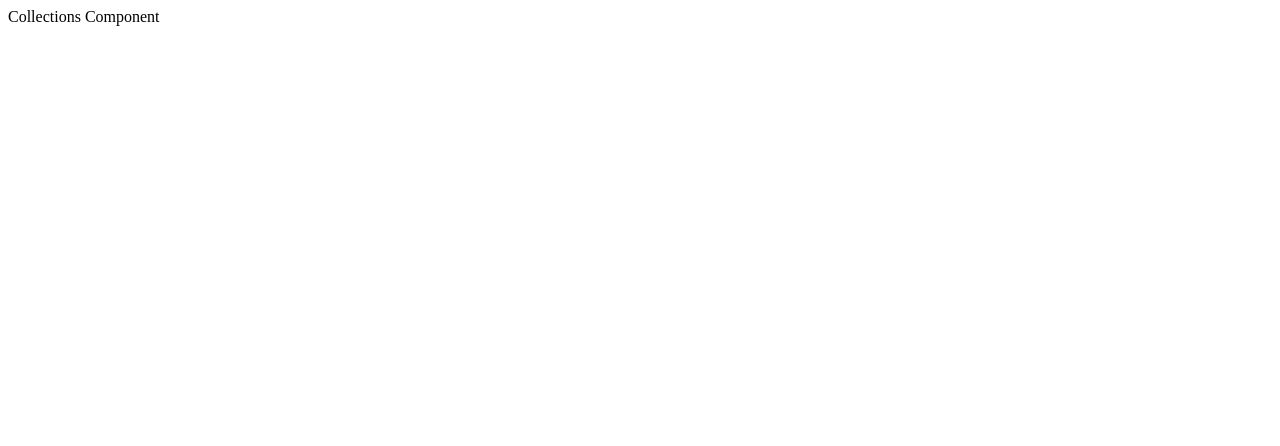
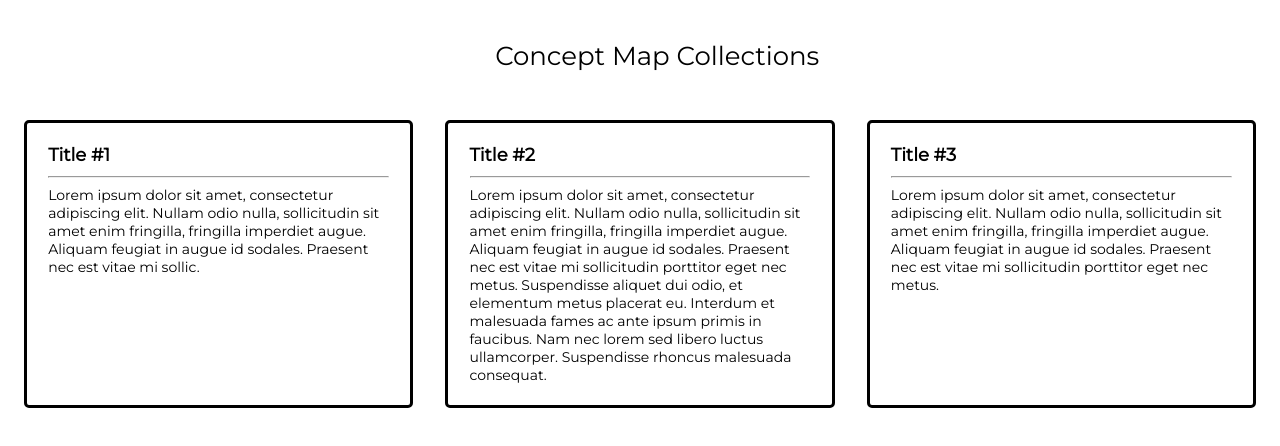
Before and after one commit to Kytlin/Concept-Map-Creator-v2, a React app: page / in a window 1280 px wide. Shown: the top 446 px of the page. Built offline with nearby package versions, Linux system fonts and the light colour scheme.

Commit message:
Setup Grid Layout

```diff
--- a/package.json
+++ b/package.json
@@ -15,6 +15,7 @@
   "dependencies": {
     "dotenv": "^9.0.0",
     "express": "^4.17.1",
+    "node-sass": "^5.0.0",
     "react": "^17.0.2",
     "react-dom": "^17.0.2",
     "react-router-dom": "^5.2.0"
@@ -24,7 +25,12 @@
     "@babel/preset-env": "^7.14.1",
     "@babel/preset-react": "^7.13.13",
     "babel-loader": "^8.2.2",
+    "css-loader": "^5.2.4",
     "html-webpack-plugin": "^5.3.1",
+    "mini-css-extract-plugin": "^1.6.0",
+    "sass": "^1.32.12",
+    "sass-loader": "^11.0.1",
+    "style-loader": "^2.0.0",
     "webpack-cli": "^4.7.0",
     "webpack-dev-server": "^3.11.2"
   }
--- a/src/App.js
+++ b/src/App.js
@@ -3,6 +3,7 @@ import {BrowserRouter as Router, Switch, Route} from 'react-router-dom';
 import UpdateCollection from './components/updateCollection.jsx';
 import CollectionDetail from './components/collectionDetail.jsx';
 import Collections from './components/collections.jsx';
+import './styles/main.scss';
 
 const App = (() => {
     return (
--- a/src/components/collections.jsx
+++ b/src/components/collections.jsx
@@ -1,9 +1,40 @@
-import React from 'react'
+import React from 'react';
 
 const collections = () => {
-    return (
-        <div>Collections Component</div>
-    )
+    return (<>
+        <div className="grid">
+            <div className="title">Concept Map Collections</div>
+            <div className="card">
+                <div className="subtitle">Title #1</div>
+                <hr></hr>
+                <div className="summary">Lorem ipsum dolor sit amet, consectetur adipiscing elit.
+                Nullam odio nulla, sollicitudin sit amet enim fringilla,
+                fringilla imperdiet augue. Aliquam feugiat in augue id sodales.
+                Praesent nec est vitae mi sollic.</div>
+            </div>
+            <div className="card">
+                <div className="subtitle">Title #2</div>
+                <hr></hr>
+                <div className="summary">Lorem ipsum dolor sit amet, consectetur adipiscing elit.
+                Nullam odio nulla, sollicitudin sit amet enim fringilla,
+                fringilla imperdiet augue. Aliquam feugiat in augue id sodales.
+                Praesent nec est vitae mi sollicitudin porttitor eget nec metus.
+                Suspendisse aliquet dui odio, et elementum metus placerat eu.
+                Interdum et malesuada fames ac ante ipsum primis in faucibus.
+                Nam nec lorem sed libero luctus ullamcorper. Suspendisse rhoncus
+                malesuada consequat.</div>
+            </div>
+            <div className="card">
+                <div className="subtitle">Title #3</div>
+                <hr></hr>
+                <div className="summary">Lorem ipsum dolor sit amet, consectetur adipiscing elit.
+                Nullam odio nulla, sollicitudin sit amet enim fringilla,
+                fringilla imperdiet augue. Aliquam feugiat in augue id sodales.
+                Praesent nec est vitae mi sollicitudin porttitor eget nec metus.
+                </div>
+            </div>
+        </div>
+    </>)
 }
 
 export default collections
--- /dev/null
+++ b/src/styles/main.scss
@@ -0,0 +1,38 @@
+@import url(https://fonts.googleapis.com/css2?family=Montserrat&display=swap);
+
+* {
+    font-family: Montserrat, sans-serif;
+}
+
+// CONTENT
+
+.grid {
+    display: grid;
+    grid-template-columns: repeat(3, 1fr);
+}
+
+.title {
+    margin: 2rem 2rem;
+    padding-left: 2ch;
+    grid-column: 1 / 4;
+    align-self: center;
+    justify-self: center;
+    font-size: 26px;
+}
+
+.card {
+    border: 3px solid black;
+    border-radius: 5px;
+    padding: 2ch;
+    margin: 1rem;
+}
+
+.subtitle {
+    margin-bottom: 10px;
+    font-weight: 700;
+    font-size: 18px;
+}
+
+.summary {
+    font-size: 14px;
+}
--- a/webpack.config.js
+++ b/webpack.config.js
@@ -1,7 +1,13 @@
 const HtmlWebPackPlugin = require("html-webpack-plugin");
+const MiniCssExtractPlugin = require("mini-css-extract-plugin");
 const path = require('path');
 
-module.exports = {
+module.exports = function(_env, argv) {
+    const isProduction = argv.mode === "production";
+    const isDevelopment = !isProduction;
+
+    return {
+        devtool: isDevelopment && "inline-source-map",
         entry: './src/index.js',
         output: {
             path: path.join(__dirname, 'dist'),
@@ -15,6 +21,16 @@ module.exports = {
         module: {
             rules: [
                 {
+                    test: /\.s?css$/,
+                    use: [isProduction ? MiniCssExtractPlugin.loader :
+                        'style-loader', 'css-loader', {
+                            loader: "sass-loader",
+                            options: {
+                            implementation: require("sass"),
+                            },
+                        }]
+                },
+                {
                     test: /\.jsx?$/,
                     exclude: /node_modules/,
                     use: {
@@ -26,4 +42,8 @@ module.exports = {
         devServer: {
             historyApiFallback: true,
         },
+        resolve: {
+            extensions: ['', '.js', '.jsx'],
+        }
+    }
 };
```
Also changed, not shown: 1 other file (tests, documents, lock files or other folders). Lines whose indentation alone changed are shown as unchanged.
